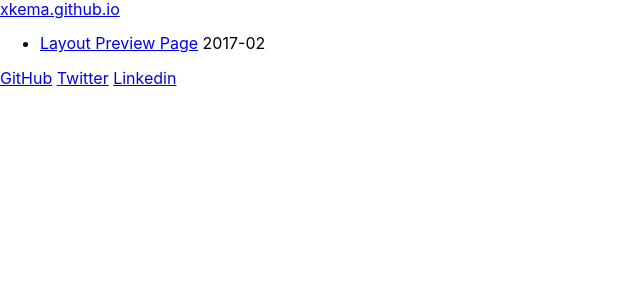
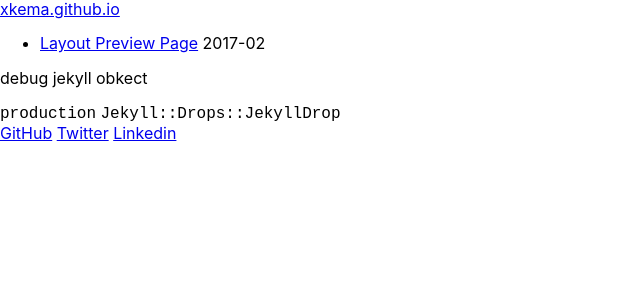
Before and after one commit to xkema/xkema.github.io, a Jekyll site: the page built from index.md, in a window 1280 px wide. Shown: the top 300 px of the page, without its empty margins (0-640 px from the left). Built offline with Jekyll 4.4.1, drawn with Linux system fonts in a browser that asks for light colours.

Commit message:
Adds a debugger to watch jekyll.environment object

```diff
--- a/_layouts/home.html
+++ b/_layouts/home.html
@@ -11,4 +11,10 @@ layout: default
   {% endfor %}
 </ul>
 
+<div>
+  <p>debug jekyll obkect</p>
+  <code>{{ jekyll.environment }}</code>
+  <code>{{ jekyll }}</code>
+</div>
+
 {{ content }}
```
